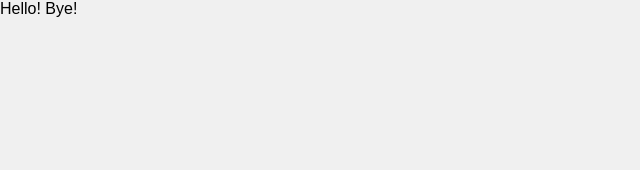
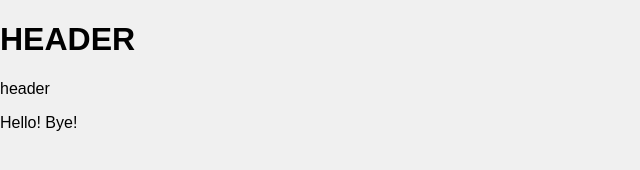
Before and after one commit to LuisEgan/git-test-html, a plain HTML site: page index.html in a window 1280 px wide. Shown: the whole page, without its empty margins (0-640 px from the left). Drawn offline with Linux system fonts and the light colour scheme.

Commit message:
add header

```diff
--- a/index.html
+++ b/index.html
@@ -7,7 +7,11 @@
     <link rel="stylesheet" href="style.css" />
   </head>
   <body>
-    Hello!
-    Bye!
+    <div>
+      <h1>HEADER</h1>
+      <p>header</p>
+    </div>
+
+    Hello! Bye!
   </body>
 </html>
```
